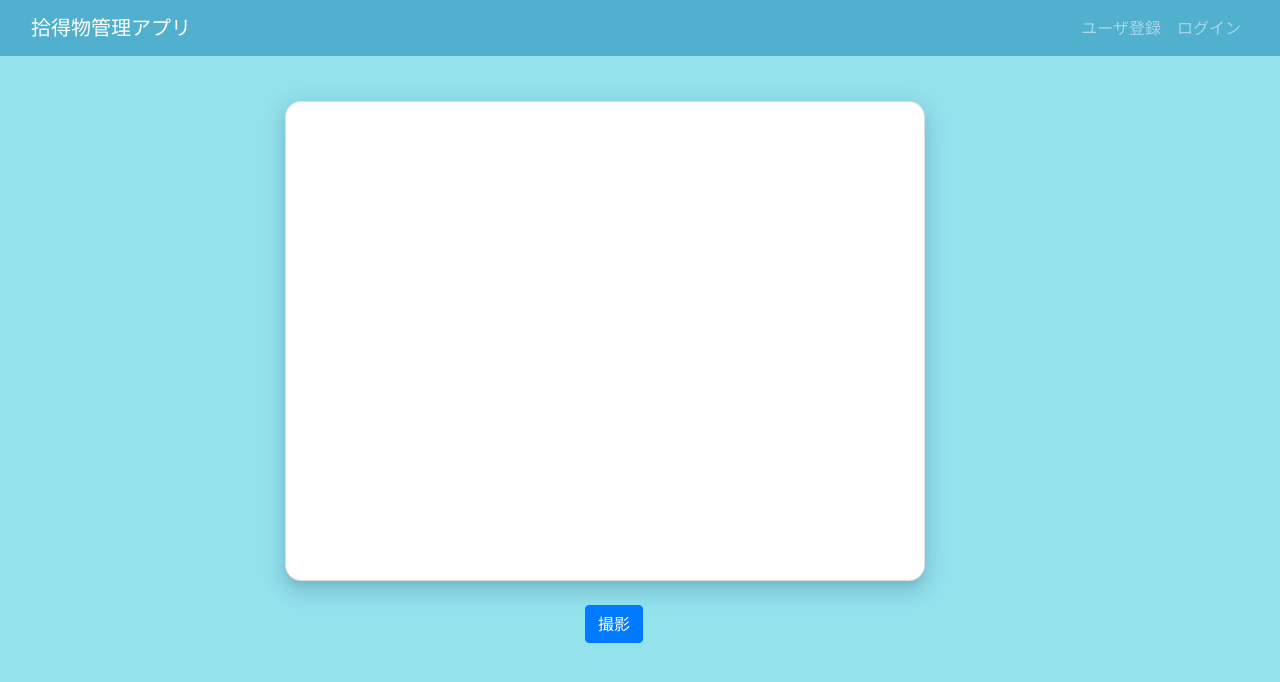
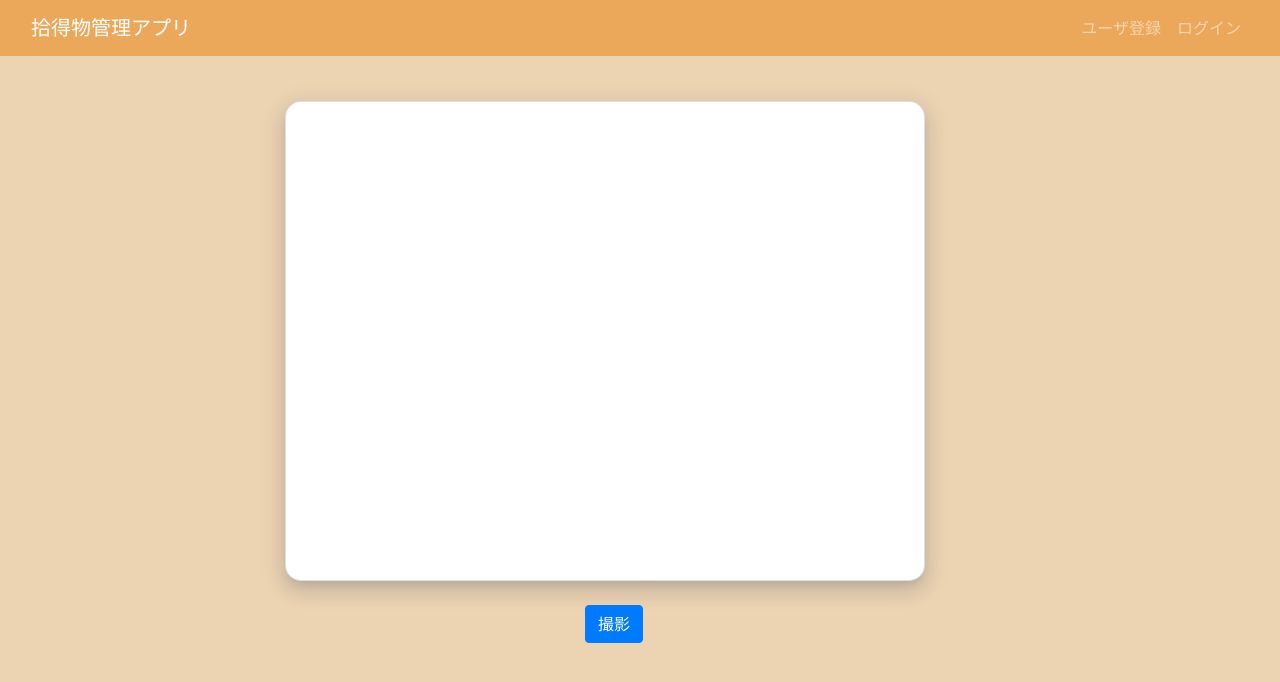
Before and after one commit to sugar310sato/lostitem_app, a Flask app: page /photo in a window 1280 px wide. Shown: the top 682 px of the page. Run offline with Flask 3, Linux system fonts and the light colour scheme; some libraries are stand-ins or nearby versions.

Commit message:
[change]色の変更
基本カラーの変更

```diff
--- a/apps/static/css/style.css
+++ b/apps/static/css/style.css
@@ -159,13 +159,13 @@ u {
 /* ナビゲーションバーや背景色の変更 */
 .nav-color {
     /* 緑 */
-    background-color: #6fd186;
+    /* background-color: #6fd186; */
     /* 青 */
-    background-color: #50b0ce;
+    background-color: #eca85a;
 }
 .back-color {
     /* 緑 */
-    background-color: #6be9c3;
+    /* background-color: #6be9c3; */
     /* 青 */
-    background-color: #93e2ec;
+    background-color: #ecd3b1;
 }
```
